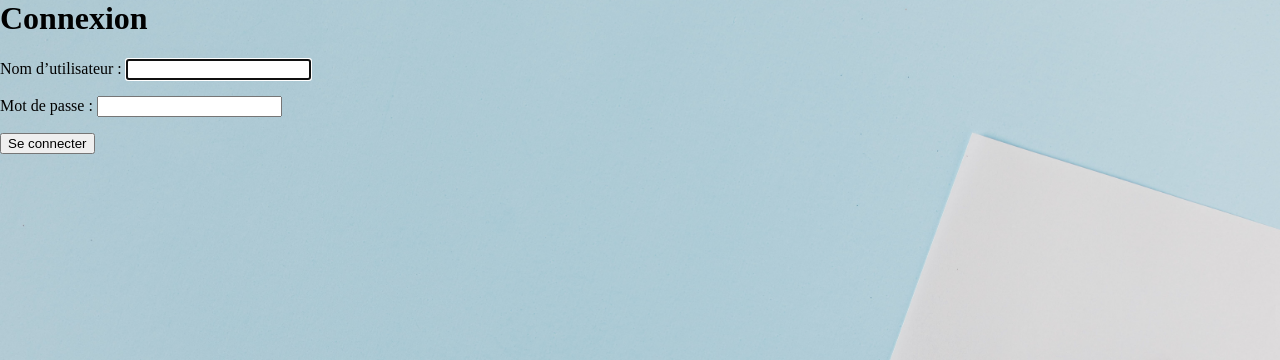
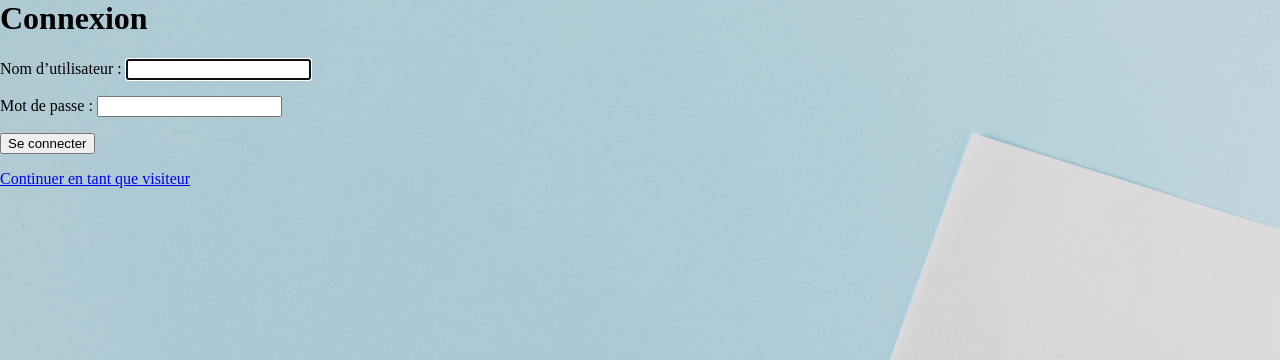
Before and after one commit to PinsolleP/MonSiteDjango, a Django app: page /accounts/login/ in a window 1280 px wide. Shown: the part 21-381 px from the top of the page. Run offline with Django 5.2, Linux system fonts and the light colour scheme.

Commit message:
templates/registration/login.html : Ajout du lien pour continuer en tant que visiteur

```diff
--- a/djangotutorial/templates/registration/login.html
+++ b/djangotutorial/templates/registration/login.html
@@ -15,4 +15,10 @@ Connexion
     <button type="submit">Se connecter</button>
 </form>
 
+<p>
+    <a href="{% url 'polls:index' %}">
+        Continuer en tant que visiteur
+    </a>
+</p>
+
 {% endblock %}
```
